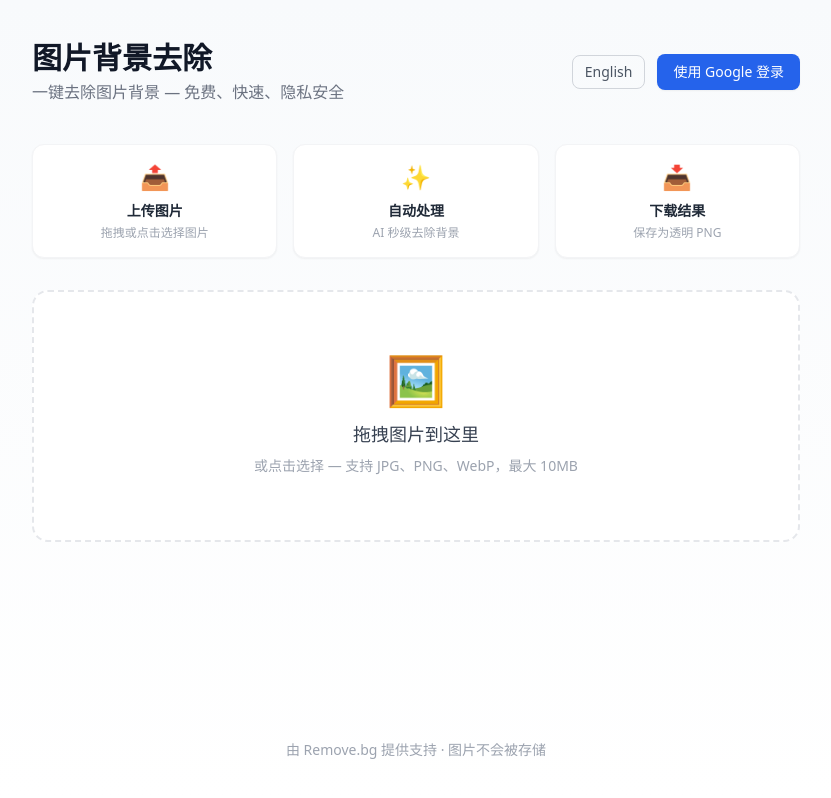
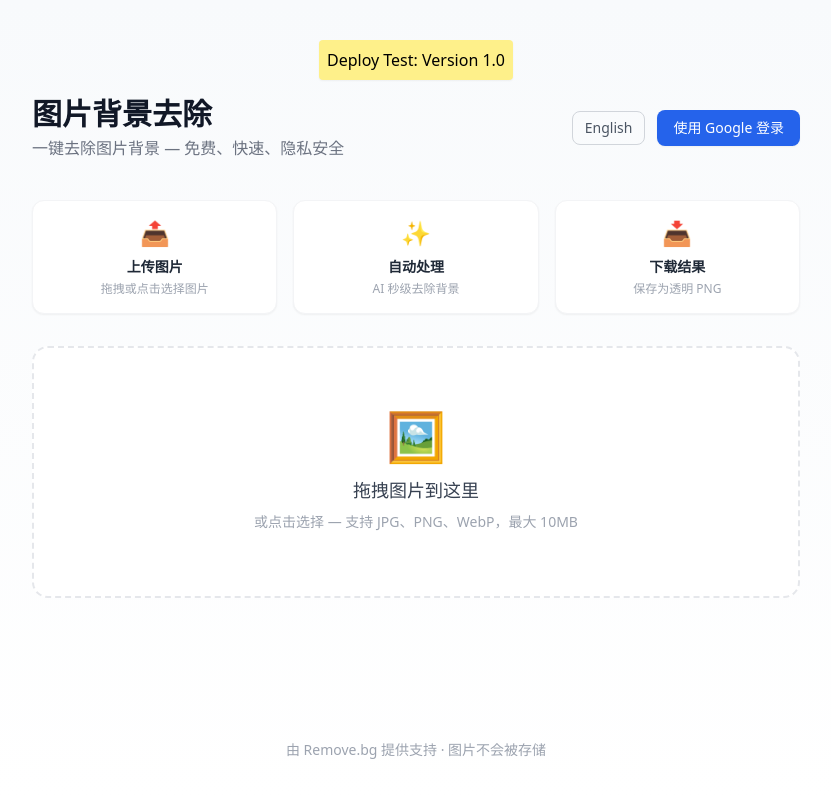
Before and after one commit to kairui467/image-background-remover, a Next.js app: page / in a window 1280 px wide. Shown: the whole page, without its empty margins (224-1055 px from the left). Built offline with nearby package versions, Linux system fonts and the light colour scheme; no server answers.

Commit message:
add test text to verify deployment

```diff
--- a/src/app/page.tsx
+++ b/src/app/page.tsx
@@ -107,6 +107,8 @@ export default function Home() {
   return (
     <main className="min-h-screen flex flex-col items-center bg-gradient-to-b from-slate-50 to-white px-4 py-10">
 
+      <div className="bg-yellow-200 p-2 text-black mb-4 rounded shadow-sm">Deploy Test: Version 1.0</div>
+
       {/* Header */}
       <header className="w-full max-w-3xl flex items-center justify-between mb-10">
         <div>
```
